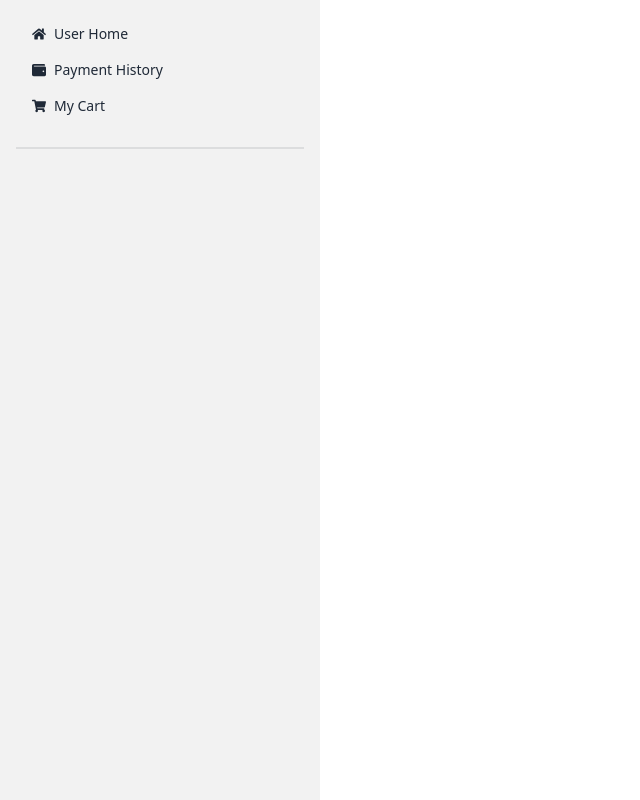
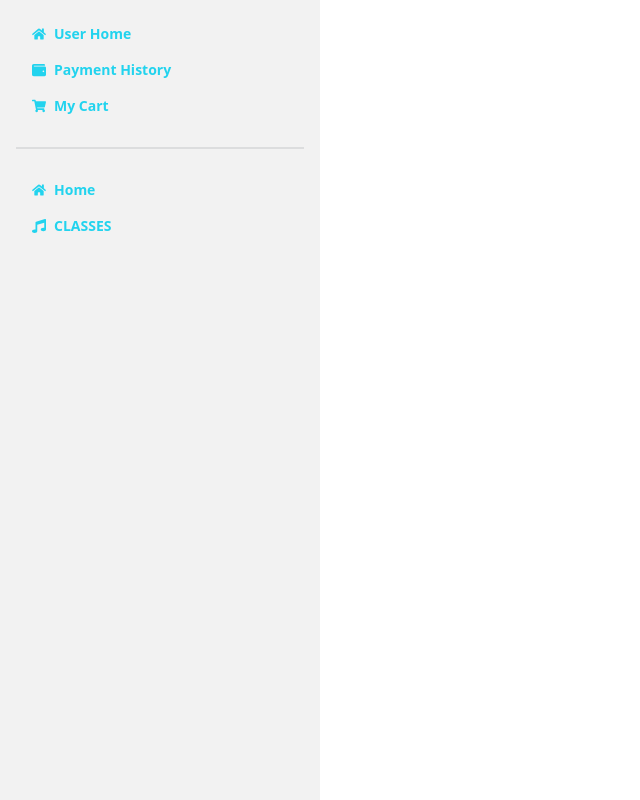
Before and after one commit to IsmailJihad29/summer-camp-client, a React (Vite) app: page /dashboard in a window 1280 px wide. Shown: the whole page, without its empty margins (0-640 px from the left). Built offline with nearby package versions, Linux system fonts and the light colour scheme; no server answers; sample sign-in values are in the browser's storage.

Commit message:
doing good

```diff
--- a/src/Layout/Main/Dashboard.jsx
+++ b/src/Layout/Main/Dashboard.jsx
@@ -1,5 +1,5 @@
 import { Link, Outlet } from "react-router-dom";
-import { FaShoppingCart, FaWallet, FaHome } from "react-icons/fa";
+import { FaShoppingCart, FaWallet, FaHome,FaMusic } from "react-icons/fa";
 
 const Dashboard = () => {
   return (
@@ -19,25 +19,34 @@ const Dashboard = () => {
         <label htmlFor="my-drawer-2" className="drawer-overlay"></label>
         <ul className="menu p-4 w-80 h-full bg-base-200 text-base-content">
           {/* Sidebar content here */}
-          <li>
-            <Link>
+          <li className="hoverEffect ">
+            <Link to={'/dashboard/home'}>
               <FaHome />
               User Home
             </Link>
           </li>
-          <li>
-            <Link>
+          <li className="hoverEffect ">
+            <Link to={'/dashboard/payment'}>
               <FaWallet />
               Payment History
             </Link>
           </li>
-          <li>
-            <Link>
+          <li className="hoverEffect ">
+            <Link to={'/dashboard/myCart'}>
               <FaShoppingCart />
               My Cart
             </Link>
           </li>
           <div className="divider"></div>
+          <li className="hoverEffect ">
+          <Link to={'/'}>
+              <FaHome/>
+              Home
+            </Link>
+          </li>
+          <li className="hoverEffect ">
+        <Link to="/classes"><FaMusic/> CLASSES</Link>
+      </li>
         </ul>
       </div>
     </div>
```
